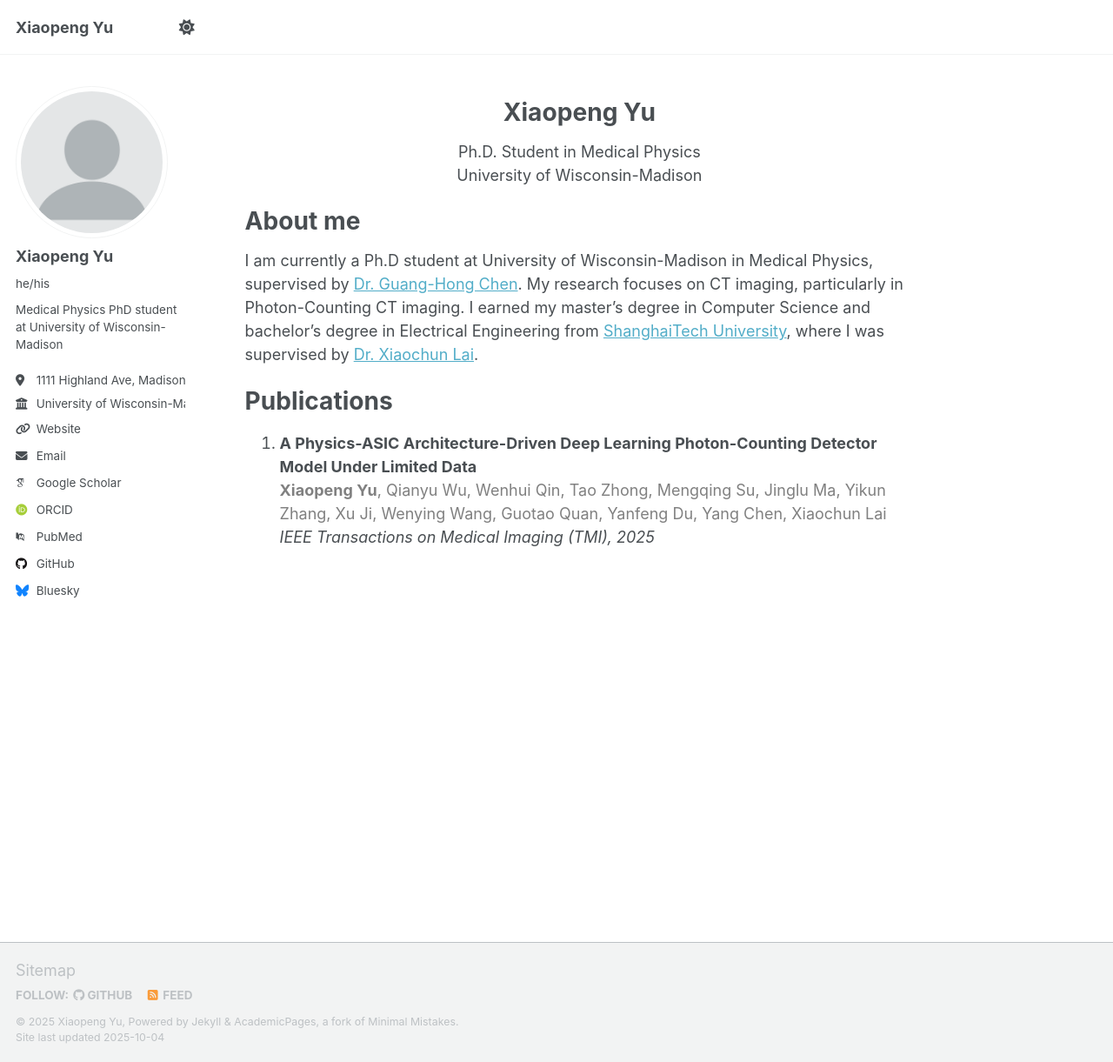
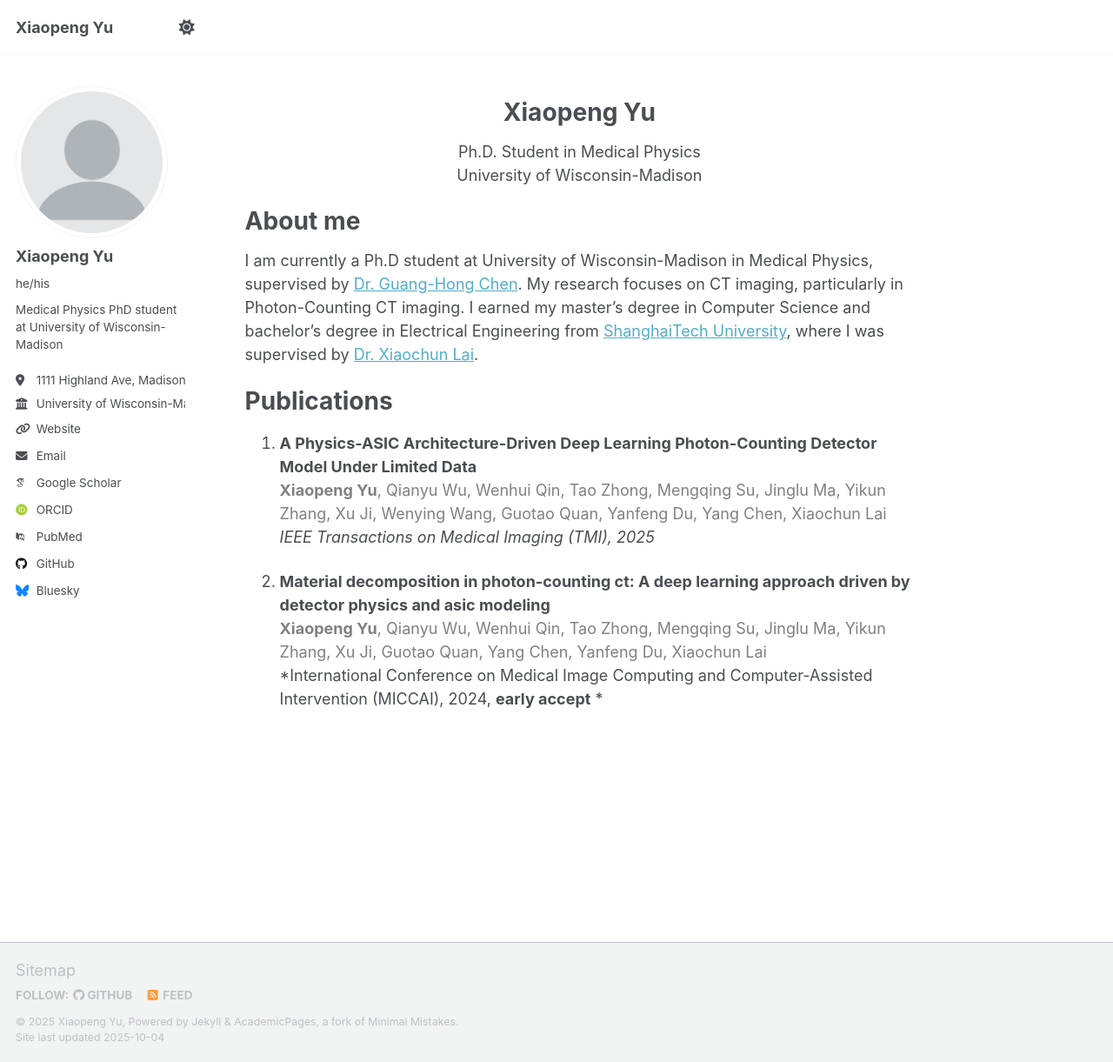
Before and after one commit to xp1999/xp1999.github.io, a Jekyll site: the page built from _pages/about.md, in a window 1280 px wide and 1221 px high. Shown: the whole window at 87% size. Built offline with Jekyll 4.4.1, drawn with Linux system fonts in a browser that asks for light colours; some web fonts are replaced; a script that is not in the unit is left out.

Commit message:
Update about.md

```diff
--- a/_pages/about.md
+++ b/_pages/about.md
@@ -19,3 +19,7 @@ Publications
 1. **A Physics-ASIC Architecture-Driven Deep Learning Photon-Counting Detector Model Under Limited Data**
 <span style="color:gray;"> **Xiaopeng Yu**, Qianyu Wu, Wenhui Qin, Tao Zhong, Mengqing Su, Jinglu Ma, Yikun Zhang, Xu Ji, Wenying Wang, Guotao Quan, Yanfeng Du, Yang Chen, Xiaochun Lai</span>
 *IEEE Transactions on Medical Imaging (TMI), 2025*
+
+2. **Material decomposition in photon-counting ct: A deep learning approach driven by detector physics and asic modeling**
+<span style="color:gray;"> **Xiaopeng Yu**, Qianyu Wu, Wenhui Qin, Tao Zhong, Mengqing Su, Jinglu Ma, Yikun Zhang, Xu Ji, Guotao Quan, Yang Chen, Yanfeng Du, Xiaochun Lai</span>
+*International Conference on Medical Image Computing and Computer-Assisted Intervention (MICCAI), 2024, **early accept** *
```
